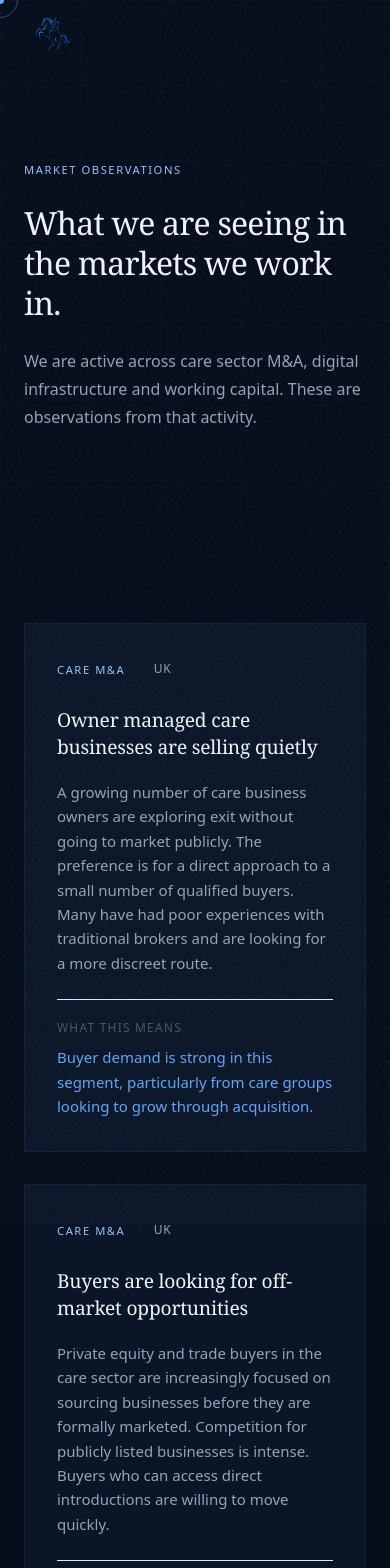
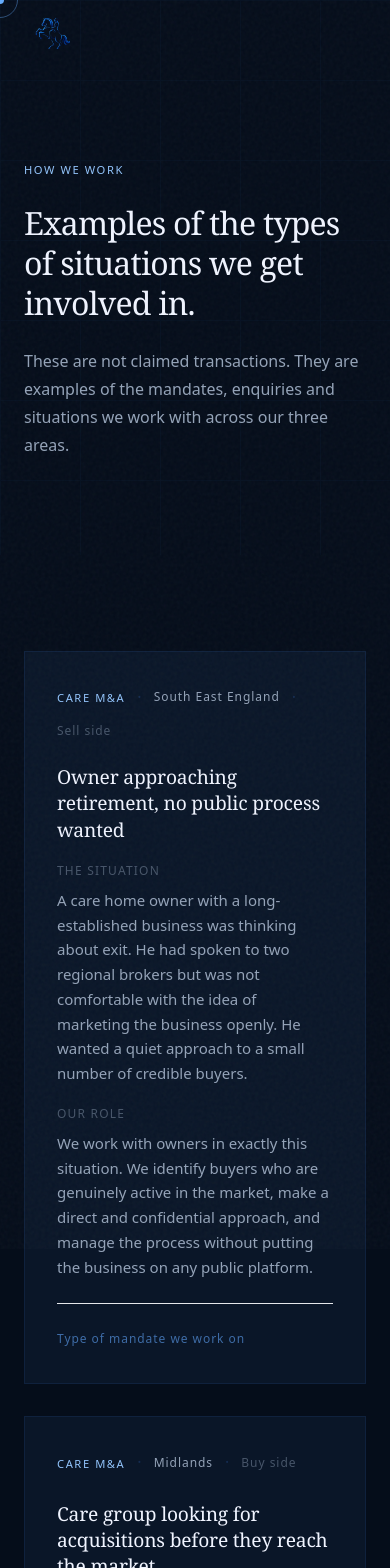
Before and after one commit to ndgmusic47-stack/prosaria, a Next.js app: page /case-studies in a window 390 px wide. Shown: the top 1568 px of the page. Built offline with nearby package versions, Linux system fonts and the light colour scheme.

Commit message:
v24 - hero restored, concrete examples, accurate digital model, hyphens cleaned

```diff
--- a/app/about/page.tsx
+++ b/app/about/page.tsx
@@ -95,7 +95,7 @@ export default function AboutPage() {
                 <p className="eyebrow mb-4" style={{color:'#1d4ed8'}}>Why lean works here</p>
                 <div className="space-y-4">
                   <p className="text-body-md" style={{color:'#1e3a5f'}}>
-                    Most of what we do is off-market and time-sensitive. A small team makes faster decisions and stays closer to what matters.
+                    Most of what we do is off market and time sensitive. A small team makes faster decisions and stays closer to what matters.
                   </p>
                   <p className="text-body-md" style={{color:'#1e3a5f'}}>
                     We move quickly, speak plainly and have a real interest in getting the deal done.
--- a/app/care-snapshot/page.tsx
+++ b/app/care-snapshot/page.tsx
@@ -85,7 +85,7 @@ function getScoreBand(score: number) {
     points: [
       'Buyers pay more for stability. A registered manager in post, consistent occupancy and a clean CQC record all move the price.',
       'Your timeframe gives you room to prepare properly rather than rushing into a process.',
-      'The off-market route is likely the right one for a business like yours.',
+      'The off market route is likely the right one for a business like yours.',
     ],
   }
   return {
@@ -140,7 +140,7 @@ export default function CareSnapshotPage() {
     if (!name.trim() || !email.trim()) return
     const score = calcScore()
     const band  = getScoreBand(score).label
-    // Notify Prosaria silently — no redirect
+    // Notify Prosaria silently no redirect
     try {
       await fetch('/api/submit-care', {
         method: 'POST',
--- a/app/case-studies/page.tsx
+++ b/app/case-studies/page.tsx
@@ -17,55 +17,67 @@ function useReveal() {
   }, [])
 }
 
-const observations = [
+const examples = [
   {
     tag: 'Care M&A',
-    region: 'UK',
-    headline: 'Owner managed care businesses are selling quietly',
-    body: 'A growing number of care business owners are exploring exit without going to market publicly. The preference is for a direct approach to a small number of qualified buyers. Many have had poor experiences with traditional brokers and are looking for a more discreet route.',
-    signal: 'Buyer demand is strong in this segment, particularly from care groups looking to grow through acquisition.',
+    region: 'South East England',
+    type: 'Sell side',
+    headline: 'Owner approaching retirement, no public process wanted',
+    situation: 'A care home owner with a long-established business was thinking about exit. He had spoken to two regional brokers but was not comfortable with the idea of marketing the business openly. He wanted a quiet approach to a small number of credible buyers.',
+    whatWeDo: 'We work with owners in exactly this situation. We identify buyers who are genuinely active in the market, make a direct and confidential approach, and manage the process without putting the business on any public platform.',
+    status: 'Type of mandate we work on',
   },
   {
     tag: 'Care M&A',
-    region: 'UK',
-    headline: 'Buyers are looking for off-market opportunities',
-    body: 'Private equity and trade buyers in the care sector are increasingly focused on sourcing businesses before they are formally marketed. Competition for publicly listed businesses is intense. Buyers who can access direct introductions are willing to move quickly.',
-    signal: 'There is genuine appetite from well-funded buyers at various size points across care homes, supported living and domiciliary care.',
+    region: 'Midlands',
+    type: 'Buy side',
+    headline: 'Care group looking for acquisitions before they reach the market',
+    situation: 'A growing care operator wanted to expand into a specific region. They were not interested in businesses already being marketed by brokers. They wanted to identify owners who might be open to a conversation but had not yet committed to a sale process.',
+    whatWeDo: 'We map target businesses in a defined geography, make direct outreach to owners and facilitate introductions where there is genuine mutual interest. We do not approach businesses speculatively or without a clear buyer mandate.',
+    status: 'Type of mandate we work on',
   },
   {
     tag: 'Digital Infrastructure',
     region: 'UK and Europe',
-    headline: 'Demand for IPv4 address space remains strong',
-    body: 'The exhaustion of available IPv4 addresses continues to drive a secondary market for address space. Buyers include network operators, internet service providers and businesses scaling their digital infrastructure. Prices have remained firm.',
-    signal: 'Organisations with IPv4 holdings they are not actively using may find there is commercial value worth exploring.',
+    type: 'Buy side',
+    headline: 'Network operator with a specific IPv4 requirement',
+    situation: 'A network operator needed to acquire a specific volume of IPv4 address space within a defined timeframe. The open market options were limited and they needed an introduction to holders willing to transact directly.',
+    whatWeDo: 'We work with specialist partners who are active in the IPv4 secondary market. Where a buyer has a clear requirement, we assess whether there is a relevant opportunity through our network and facilitate introductions where there is a genuine fit.',
+    status: 'Type of enquiry we support',
   },
   {
     tag: 'Digital Infrastructure',
-    region: 'UK and Europe',
-    headline: 'Infrastructure transactions require the right introductions',
-    body: 'Digital infrastructure deals, including IPv4 transactions, depend heavily on connecting the right parties. The market is not transparent and most activity happens through established networks and direct relationships.',
-    signal: 'Working with partners who have existing relationships in the space significantly improves the chance of finding a genuine commercial fit.',
+    region: 'UK',
+    type: 'Sell side',
+    headline: 'Business holding unused IPv4 address space exploring options',
+    situation: 'A technology business that had grown through acquisitions held IPv4 address blocks it was not using. The finance team wanted to understand whether there was any commercial value and, if so, how a transaction would work.',
+    whatWeDo: 'Through our specialist partner network, we can assess whether there is buyer interest for a specific holding and facilitate introductions where the commercial case is clear. We do not run general audits or speculative outreach.',
+    status: 'Type of enquiry we support',
   },
   {
     tag: 'Working Capital',
     region: 'UK',
-    headline: 'Many businesses are using the wrong facility or overpaying',
-    body: 'Invoice finance is a well-established tool but the market is fragmented. Many businesses are on facilities that were arranged years ago and have not been reviewed. Rates and structures vary significantly between lenders.',
-    signal: 'Businesses that have grown or whose debtor profile has improved often find better terms are available through specialist lenders.',
+    type: 'Funding',
+    headline: 'Recruitment business with strong revenue but consistent cash pressure',
+    situation: 'A recruitment business was profitable but regularly stretched on cash. Placing staff and waiting 60 days for client payment while covering weekly payroll created a recurring gap. The founders had not used invoice finance before.',
+    whatWeDo: 'We work with a small number of specialist lenders who understand the recruitment sector. We qualify the opportunity first and, where there is a clear fit, make a direct introduction to the right lender.',
+    status: 'Type of situation we work with',
   },
   {
     tag: 'Working Capital',
     region: 'UK',
-    headline: 'Short-term cash flow is a consistent pressure for growing businesses',
-    body: 'Businesses in sectors with long payment terms, including construction, recruitment and professional services, regularly experience cash flow pressure despite being profitable. Invoice finance can bridge the gap between delivering work and receiving payment.',
-    signal: 'The barrier for many is not eligibility but awareness of what is available and who the right lender is for their specific situation.',
+    type: 'Refinancing',
+    headline: 'Manufacturing business on an invoice finance facility it had outgrown',
+    situation: 'A manufacturer had an existing invoice finance facility but the business had grown significantly since it was arranged. The advance rate and cost no longer reflected the quality of the debtor book.',
+    whatWeDo: 'We assess whether a better structure exists through our lending partners. Where it does, we make the introduction and support the transition. We are not searching the whole market. We work within a defined partner network.',
+    status: 'Type of situation we work with',
   },
 ]
 
 const tagColours: Record<string, string> = {
-  'Care M&A': 'text-blue-400',
+  'Care M&A':               'text-blue-400',
   'Digital Infrastructure': 'text-blue-300',
-  'Working Capital': 'text-blue-200',
+  'Working Capital':        'text-blue-200',
 }
 
 export default function CaseStudiesPage() {
@@ -75,12 +87,12 @@ export default function CaseStudiesPage() {
       <section className="bg-[#050d1a] pt-40 pb-24 lg:pt-52 lg:pb-28 relative overflow-hidden">
         <div className="absolute inset-0 opacity-[0.03]" style={{backgroundImage:`linear-gradient(to right,#3b82f6 1px,transparent 1px),linear-gradient(to bottom,#3b82f6 1px,transparent 1px)`,backgroundSize:'80px 80px'}} />
         <div className="relative max-w-site mx-auto px-6 lg:px-10">
-          <p className="eyebrow mb-6">Market observations</p>
+          <p className="eyebrow mb-6">How we work</p>
           <h1 className="font-serif text-display-xl text-[#f0f4ff] max-w-[22ch] leading-tight mb-6">
-            What we are seeing in the markets we work in.
+            Examples of the types of situations we get involved in.
           </h1>
-          <p className="text-body-lg text-[#94a3b8] max-w-[48ch]">
-            We are active across care sector M&A, digital infrastructure and working capital. These are observations from that activity.
+          <p className="text-body-lg text-[#94a3b8] max-w-[52ch]">
+            These are not claimed transactions. They are examples of the mandates, enquiries and situations we work with across our three areas.
           </p>
         </div>
       </section>
@@ -88,19 +100,29 @@ export default function CaseStudiesPage() {
       <section className="py-24 bg-[#050d1a]">
         <div className="max-w-site mx-auto px-6 lg:px-10">
           <div className="grid grid-cols-1 lg:grid-cols-2 gap-8">
-            {observations.map((obs, i) => (
-              <div key={obs.headline}
+            {examples.map((ex, i) => (
+              <div key={ex.headline}
                 className={`border border-blue-500/10 bg-[#0a1628] p-8 lg:p-10 flex flex-col reveal reveal-delay-${(i % 2) + 1} hover:border-blue-500/20 transition-all duration-300`}>
-                <div className="flex flex-wrap items-center gap-3 mb-6">
-                  <span className={`eyebrow ${tagColours[obs.tag] || 'text-blue-400'}`}>{obs.tag}</span>
+                <div className="flex flex-wrap items-center gap-3 mb-2">
+                  <span className={`eyebrow ${tagColours[ex.tag] || 'text-blue-400'}`}>{ex.tag}</span>
                   <span className="text-blue-500/20">·</span>
-                  <span className="text-label text-[#94a3b8]">{obs.region}</span>
+                  <span className="text-label text-[#94a3b8]">{ex.region}</span>
+                  <span className="text-blue-500/20">·</span>
+                  <span className="text-label text-[#475569]">{ex.type}</span>
                 </div>
-                <h3 className="font-serif text-display-sm text-[#f0f4ff] mb-5 leading-snug">{obs.headline}</h3>
-                <p className="text-body-sm text-[#94a3b8] leading-relaxed flex-1 mb-6">{obs.body}</p>
-                <div className="pt-5 border-t border-blue-500/8">
-                  <p className="text-label text-[#475569] uppercase tracking-widest mb-2">What this means</p>
-                  <p className="text-body-sm text-[#60a5fa]">{obs.signal}</p>
+                <h3 className="font-serif text-display-sm text-[#f0f4ff] mb-5 leading-snug mt-4">{ex.headline}</h3>
+                <div className="space-y-5 flex-1">
+                  <div>
+                    <p className="text-label text-[#475569] uppercase tracking-widest mb-2">The situation</p>
+                    <p className="text-body-sm text-[#94a3b8]">{ex.situation}</p>
+                  </div>
+                  <div>
+                    <p className="text-label text-[#475569] uppercase tracking-widest mb-2">Our role</p>
+                    <p className="text-body-sm text-[#94a3b8]">{ex.whatWeDo}</p>
+                  </div>
+                </div>
+                <div className="mt-6 pt-5 border-t border-blue-500/8">
+                  <span className="text-label text-blue-400/60">{ex.status}</span>
                 </div>
               </div>
             ))}
@@ -112,7 +134,7 @@ export default function CaseStudiesPage() {
         <div className="max-w-site mx-auto px-6 lg:px-10 flex flex-col lg:flex-row justify-between items-center gap-10">
           <div className="reveal">
             <h2 className="font-serif text-display-md max-w-[32ch]" style={{color:'#050d1a'}}>
-              If any of this is relevant to your situation, get in touch.
+              If your situation is similar to any of these, get in touch.
             </h2>
           </div>
           <Link href="/contact" className="btn-primary reveal reveal-delay-1 flex-shrink-0">
--- a/app/contact/page.tsx
+++ b/app/contact/page.tsx
@@ -17,7 +17,7 @@ function useReveal() {
 
 const paths = [
   { num:'01', title:'Care sector M&A', desc:'You own or operate a care business and are thinking about what comes next. Or you are a buyer looking for acquisitions.', action:'Check exit readiness', href:'/care-snapshot' },
-  { num:'02', title:'Digital infrastructure', desc:'You want to find out whether your organisation has IPv4 address space worth exploring.', action:'Start with a free IPv4 check', href:'/digital-audit' },
+  { num:'02', title:'Digital infrastructure', desc:'You are looking to acquire IPv4 address space, or you hold address space and want to explore options through our partner network.', action:'Tell us about your requirement', href:'/digital-audit' },
   { num:'03', title:'Working capital', desc:'Your invoices are going out on long payment terms and you want to understand what releasing that cash looks like.', action:'Get a working capital estimate', href:'/capital-assessment' },
 ]
 
--- a/app/digital-audit/page.tsx
+++ b/app/digital-audit/page.tsx
@@ -5,106 +5,69 @@ import Link from 'next/link'
 
 const questions = [
   {
-    id: 'ipv4',
-    question: 'Does your business own or have access to any IPv4 address blocks?',
+    id: 'type',
+    question: 'What best describes your interest in digital infrastructure?',
     options: [
-      { label:'Yes, we own blocks',                  value:'own',      score:3 },
-      { label:'Possibly, through past acquisitions', value:'possibly', score:2 },
-      { label:'Not sure',                            value:'unsure',   score:1 },
-      { label:'No',                                  value:'no',       score:0 },
+      { label: 'We are looking to acquire IPv4 address space',           value: 'buyer' },
+      { label: 'We hold IPv4 address space and want to explore options', value: 'seller' },
+      { label: 'We are a network operator or ISP',                       value: 'operator' },
+      { label: 'We have a general infrastructure requirement',            value: 'general' },
     ],
   },
   {
-    id: 'age',
-    question: 'How long has your business been operating?',
+    id: 'size',
+    question: 'What scale of opportunity are you considering?',
     options: [
-      { label:'Under 5 years',  value:'under-5',  score:0 },
-      { label:'5 to 15 years',  value:'5-15',     score:1 },
-      { label:'Over 15 years',  value:'over-15',  score:2 },
-      { label:'Not sure',       value:'unsure',   score:1 },
+      { label: 'Small under 1,000 addresses',     value: 'small' },
+      { label: 'Medium 1,000 to 10,000 addresses', value: 'medium' },
+      { label: 'Large over 10,000 addresses',      value: 'large' },
+      { label: 'Not sure yet',                       value: 'unsure' },
     ],
   },
   {
-    id: 'review',
-    question: 'Have you ever reviewed what IP address space your business holds?',
+    id: 'timeline',
+    question: 'What is your timeline?',
     options: [
-      { label:'Yes, recently',            value:'yes-recent', score:0 },
-      { label:'Yes, but a long time ago', value:'yes-old',    score:2 },
-      { label:'Never',                    value:'never',      score:3 },
-      { label:'Not sure',                 value:'unsure',     score:2 },
-    ],
-  },
-  {
-    id: 'acquisition',
-    question: 'Has your business grown through acquiring other companies?',
-    options: [
-      { label:'Yes, multiple acquisitions', value:'multiple', score:3 },
-      { label:'Yes, one acquisition',       value:'one',      score:2 },
-      { label:'No',                         value:'no',       score:0 },
+      { label: 'Immediate actively looking now', value: 'immediate' },
+      { label: 'Within 3 to 6 months',            value: 'soon' },
+      { label: 'Longer term or exploratory',       value: 'exploratory' },
     ],
   },
   {
     id: 'contact',
-    question: 'Where should we send your assessment?',
+    question: 'How should we reach you?',
     type: 'contact',
   },
 ]
 
-function getScoreBand(score: number) {
-  if (score >= 8) return {
-    label: 'High likelihood',
-    colour: 'text-blue-300',
-    summary: 'Based on your answers there is a strong chance you are holding IPv4 address space with real market value.',
-    points: [
-      'Businesses with your profile regularly find address blocks worth five or six figures that were sitting at zero on the balance sheet.',
-      'The process of checking what you hold through the RIPE or ARIN registry takes minutes.',
-      'If there is something there, we can connect you with the right buyer or broker to realise the value.',
-    ],
+function getResult(type: string, timeline: string) {
+  if (type === 'buyer') return {
+    headline: 'We will review your requirement.',
+    summary: 'We work with specialist partners who are active in the IPv4 market. If there is a relevant opportunity through our network, we will be in touch.',
+    next: 'We will review what you have told us and come back to you if there is a relevant conversation to have.',
   }
-  if (score >= 4) return {
-    label: 'Worth checking',
-    colour: 'text-blue-400',
-    summary: 'There are signals here that make it worth taking a proper look at what your business holds.',
-    points: [
-      'Even businesses that are not sure often find holdings through legacy allocations or acquisitions.',
-      'A quick review costs nothing and takes minutes.',
-      'We can run the check and give you a straight answer on whether there is anything worth pursuing.',
-    ],
+  if (type === 'seller') return {
+    headline: 'We will look at this with our partners.',
+    summary: 'We work with specialist buyers and intermediaries in the IPv4 space. We will assess whether there is a relevant party in our network.',
+    next: 'We will review your situation with our partners and come back to you directly.',
   }
   return {
-    label: 'Lower likelihood',
-    colour: 'text-blue-200',
-    summary: 'Based on your answers, significant IPv4 holdings are less likely, but it is still worth a quick check to be certain.',
-    points: [
-      'It takes minutes to check your RIPE or ARIN records and rule it out completely.',
-      'If there is nothing there, you will know for certain.',
-      'Get in touch if you want us to take a look.',
-    ],
+    headline: 'We will follow up directly.',
+    summary: 'We originate digital infrastructure opportunities through specialist partner networks. If your requirement fits, we will be in touch.',
+    next: 'We will review what you have told us and follow up if there is a relevant connection to make.',
   }
 }
 
-
-
 export default function DigitalAuditPage() {
-  const [step, setStep]           = useState(0)
-  const [answers, setAnswers]     = useState<Record<string,string>>({})
-  const [name, setName]           = useState('')
-  const [email, setEmail]         = useState('')
+  const [step, setStep]       = useState(0)
+  const [answers, setAnswers] = useState<Record<string,string>>({})
+  const [name, setName]       = useState('')
+  const [email, setEmail]     = useState('')
   const [submitted, setSubmitted] = useState(false)
+  const [loading, setLoading] = useState(false)
 
   const q        = questions[step]
   const progress = (step / questions.length) * 100
-
-  function calcScore() {
-    let score = 0
-    questions.forEach(q => {
-      if (q.options) {
-        const opt = q.options.find(o => o.value === answers[q.id])
-        if (opt) score += opt.score
-      }
-    })
-    return score
-  }
 
   function handleOption(value: string) {
     setAnswers({ ...answers, [q.id]: value })
@@ -113,50 +76,40 @@ export default function DigitalAuditPage() {
 
   async function handleSubmit() {
     if (!name.trim() || !email.trim()) return
-    const score = calcScore()
-    const band  = getScoreBand(score).label
+    setLoading(true)
     try {
       await fetch('/api/submit-digital', {
         method: 'POST',
         headers: { 'Content-Type': 'application/json' },
-        body: JSON.stringify({ name, email, score, band, ...answers }),
+        body: JSON.stringify({ name, email, ...answers }),
       })
     } catch {}
     setSubmitted(true)
+    setLoading(false)
   }
 
   if (submitted) {
-    const score = calcScore()
-    const band  = getScoreBand(score)
+    const result = getResult(answers.type, answers.timeline)
     return (
       <div className="min-h-screen bg-[#050d1a] pt-32 pb-24">
         <div className="max-w-[680px] mx-auto px-6">
           <Link href="/work#digital" className="eyebrow text-[#94a3b8] hover:text-blue-400 transition-colors mb-8 block">
             Back to digital infrastructure
           </Link>
-          <p className="eyebrow text-blue-400 mb-6">Your IPv4 assessment</p>
+          <p className="eyebrow text-blue-400 mb-6">Your enquiry has been received</p>
 
           <div className="bg-[#0a1628] border border-blue-500/10 p-10 mb-8">
-            <div className="flex items-end gap-4 mb-4">
-              <span className={`font-serif text-[4rem] leading-none ${band.colour}`}>{score}</span>
-              <span className="font-serif text-[2rem] text-[#94a3b8] leading-none mb-2">/ 8</span>
-            </div>
-            <p className={`font-serif text-display-sm mb-3 ${band.colour}`}>{band.label}</p>
-            <p className="text-body-sm text-[#94a3b8]">{band.summary}</p>
+            <p className="font-serif text-display-sm text-[#f0f4ff] mb-3">{result.headline}</p>
+            <p className="text-body-sm text-[#94a3b8]">{result.summary}</p>
           </div>
 
-          <div className="space-y-4 mb-10">
-            {band.points.map((point, i) => (
-              <div key={i} className="flex gap-4 p-6 bg-[#0a1628] border border-blue-500/8">
-                <span className="text-blue-400 font-serif text-lg leading-none mt-0.5">—</span>
-                <p className="text-body-sm text-[#94a3b8]">{point}</p>
-              </div>
-            ))}
+          <div className="flex gap-4 p-6 bg-[#0a1628] border border-blue-500/8 mb-10">
+            <span className="text-blue-400 font-serif text-lg leading-none mt-0.5">—</span>
+            <p className="text-body-sm text-[#94a3b8]">{result.next}</p>
           </div>
 
           <div className="bg-[#0a1628] border border-blue-500/10 p-8">
-            <p className="font-serif text-display-sm text-[#f0f4ff] mb-3">Want us to take a proper look?</p>
-            <p className="text-body-sm text-[#94a3b8] mb-6">Get in touch and we will check your holdings directly.</p>
+            <p className="font-serif text-display-sm text-[#f0f4ff] mb-3">Want to speak directly?</p>
             <div className="flex flex-col sm:flex-row gap-4">
               <a href="mailto:hello@prosaria.co.uk" className="btn-primary">Email us</a>
               <a href="tel:02030267906" className="btn-outline">020 3026 7906</a>
@@ -173,9 +126,9 @@ export default function DigitalAuditPage() {
         <Link href="/work#digital" className="eyebrow text-[#94a3b8] hover:text-blue-400 transition-colors mb-8 block">
           Back to digital infrastructure
         </Link>
-        <p className="eyebrow text-blue-400 mb-3">IPv4 opportunity check</p>
-        <h1 className="font-serif text-display-lg text-[#f0f4ff] mb-3">Is your business sitting on IPv4 address space?</h1>
-        <p className="text-body-sm text-[#94a3b8] mb-10">4 questions. Instant score. No obligation.</p>
+        <p className="eyebrow text-blue-400 mb-3">Digital infrastructure</p>
+        <h1 className="font-serif text-display-lg text-[#f0f4ff] mb-3">Tell us about your requirement.</h1>
+        <p className="text-body-sm text-[#94a3b8] mb-10">3 questions. We follow up personally on every submission.</p>
 
         <div className="w-full h-0.5 bg-[#0a1628] mb-10">
           <div className="h-full bg-blue-500 transition-all duration-500" style={{width:`${progress}%`}} />
@@ -214,10 +167,10 @@ export default function DigitalAuditPage() {
                   className="w-full border border-blue-500/15 bg-[#0a1628] text-[#f0f4ff] px-5 py-4 text-body-sm focus:outline-none focus:border-blue-400 transition-colors placeholder:text-[#475569]"
                   placeholder="your@email.com" />
               </div>
-              <p className="text-label text-[#94a3b8]">Your score is shown instantly. Your details are sent to Prosaria.</p>
-              <button onClick={handleSubmit} disabled={!name.trim() || !email.trim()}
+              <p className="text-label text-[#94a3b8]">We review every submission personally.</p>
+              <button onClick={handleSubmit} disabled={loading || !name.trim() || !email.trim()}
                 className="btn-primary disabled:opacity-40 w-full justify-center">
-                See my score
+                {loading ? 'Submitting...' : 'Submit enquiry'}
               </button>
             </div>
           )}
```
Also changed, not shown: app/page.tsx (+13 -12 lines), app/work/page.tsx (+10 -10 lines).
